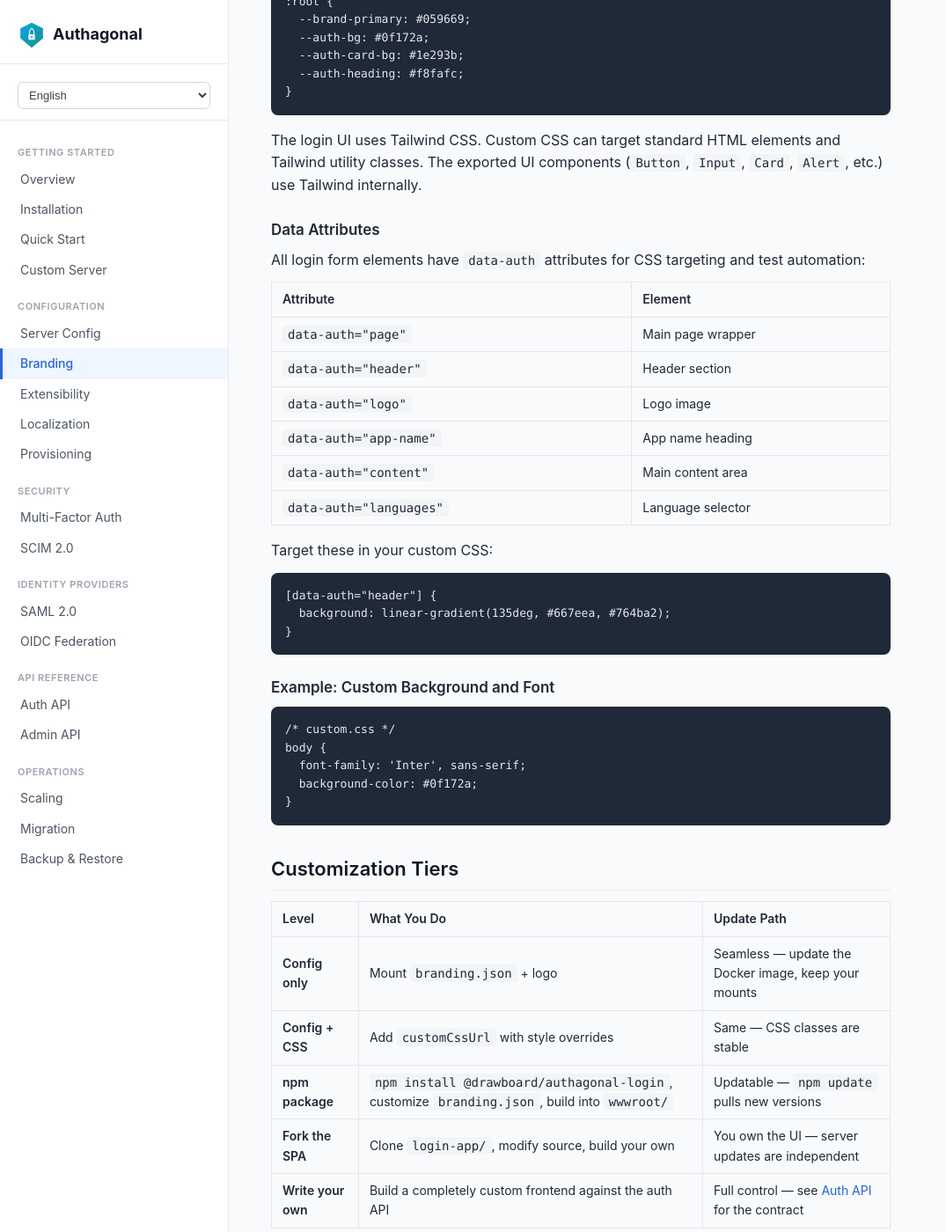
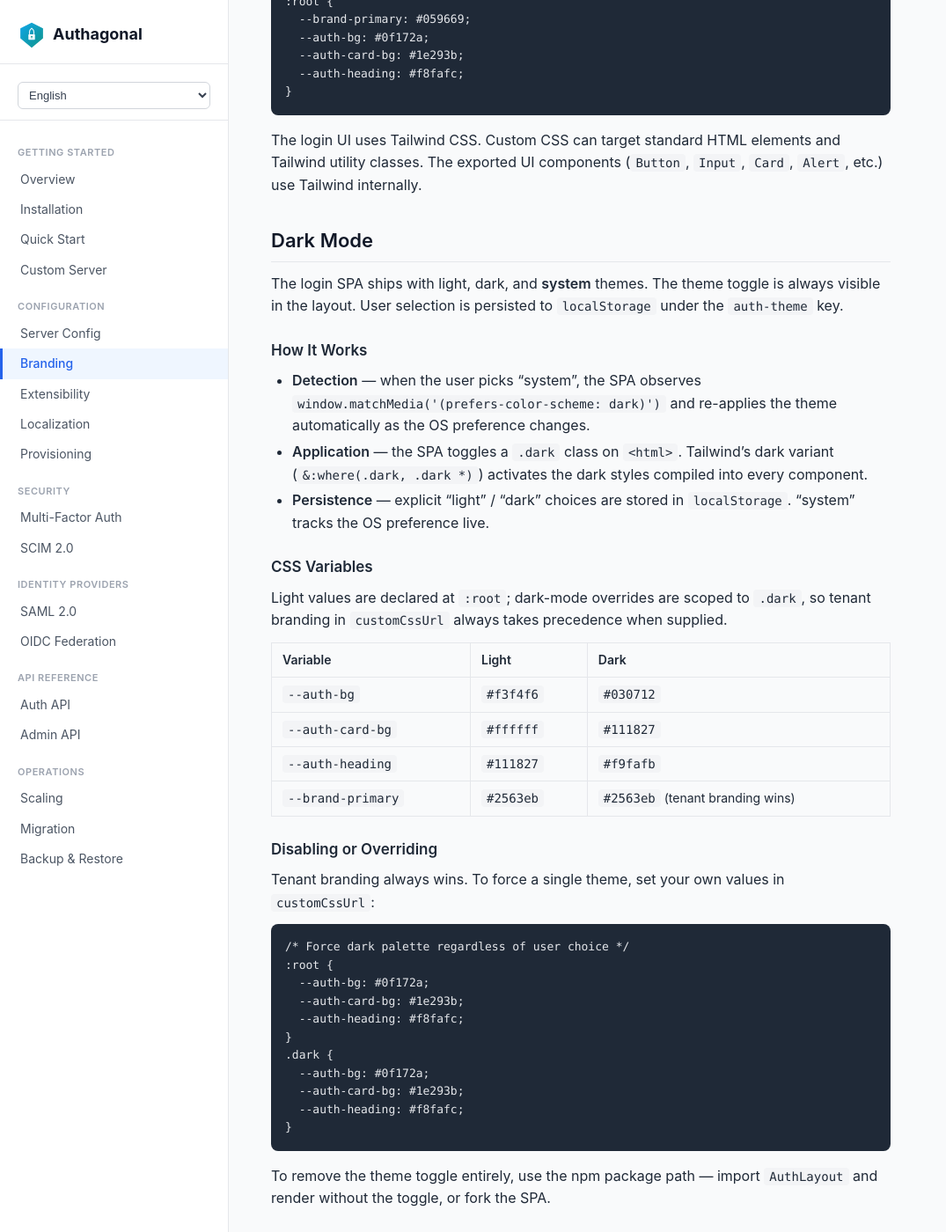
Before and after one commit to DrawboardLtd/authagonal, a Jekyll site: the page built from docs/branding.md, in a window 1280 px wide and 1400 px high, scrolled down 2867 px. Shown: the whole window at 88% size, without its empty margins (0-1075 px from the left). Built offline with Jekyll 4.4.1, drawn with Linux system fonts in a browser that asks for light colours.

Commit message:
Add dark mode, scope management, dynamic client registration, and front-channel logout support
- Implemented dark mode in login SPA with light/dark/system theme selection and persistence via localStorage
- Added OAuth scope management API for runtime custom scope administration (RFC 7591 registration endpoint)
- Implemented dynamic client registration (RFC 7591) endpoint with optional gating via configuration
- Implemented front-channel logout (RFC 7711) with configurable session requirements per client
- Added token revocation tracking with persistent revocation list consulted by introspection endpoint
- Added custom user attributes support on AuthUser for tenant-specific metadata
- Added client audience field that flows into access tokens
- Expanded discovery document to dynamically advertise custom scopes and registration endpoint
- Added comprehensive documentation for scope management, client registration, and front-channel logout flows

````diff
--- a/demos/custom-server/login-app/package.json
+++ b/demos/custom-server/login-app/package.json
@@ -7,7 +7,7 @@
     "build": "tsc -b && vite build"
   },
   "dependencies": {
-    "@drawboard/authagonal-login": "0.1.86",
+    "@drawboard/authagonal-login": "0.1.87",
     "react": "^19.2.4",
     "react-dom": "^19.2.4",
     "react-router-dom": "^7.13.2"
--- a/docs/branding.md
+++ b/docs/branding.md
@@ -107,6 +107,47 @@ Override them in your custom CSS:
 
 The login UI uses Tailwind CSS. Custom CSS can target standard HTML elements and Tailwind utility classes. The exported UI components (`Button`, `Input`, `Card`, `Alert`, etc.) use Tailwind internally.
 
+## Dark Mode
+
+The login SPA ships with light, dark, and **system** themes. The theme toggle is always visible in the layout. User selection is persisted to `localStorage` under the `auth-theme` key.
+
+### How It Works
+
+- **Detection** — when the user picks "system", the SPA observes `window.matchMedia('(prefers-color-scheme: dark)')` and re-applies the theme automatically as the OS preference changes.
+- **Application** — the SPA toggles a `.dark` class on `<html>`. Tailwind's dark variant (`&:where(.dark, .dark *)`) activates the dark styles compiled into every component.
+- **Persistence** — explicit "light" / "dark" choices are stored in `localStorage`. "system" tracks the OS preference live.
+
+### CSS Variables
+
+Light values are declared at `:root`; dark-mode overrides are scoped to `.dark`, so tenant branding in `customCssUrl` always takes precedence when supplied.
+
+| Variable | Light | Dark |
+|---|---|---|
+| `--auth-bg` | `#f3f4f6` | `#030712` |
+| `--auth-card-bg` | `#ffffff` | `#111827` |
+| `--auth-heading` | `#111827` | `#f9fafb` |
+| `--brand-primary` | `#2563eb` | `#2563eb` (tenant branding wins) |
+
+### Disabling or Overriding
+
+Tenant branding always wins. To force a single theme, set your own values in `customCssUrl`:
+
+```css
+/* Force dark palette regardless of user choice */
+:root {
+  --auth-bg: #0f172a;
+  --auth-card-bg: #1e293b;
+  --auth-heading: #f8fafc;
+}
+.dark {
+  --auth-bg: #0f172a;
+  --auth-card-bg: #1e293b;
+  --auth-heading: #f8fafc;
+}
+```
+
+To remove the theme toggle entirely, use the npm package path — import `AuthLayout` and render without the toggle, or fork the SPA.
+
 ### Data Attributes
 
 All login form elements have `data-auth` attributes for CSS targeting and test automation:
--- a/login-app/package.json
+++ b/login-app/package.json
@@ -1,6 +1,6 @@
 {
   "name": "@drawboard/authagonal-login",
-  "version": "0.1.86",
+  "version": "0.1.87",
   "description": "Default login UI for Authagonal — runtime-configurable via branding.json",
   "type": "module",
   "license": "MIT",
````
Also changed, not shown: docs/client-registration.md (added, +114 -0 lines), docs/front-channel-logout.md (added, +105 -0 lines), docs/scopes.md (added, +130 -0 lines), CHANGELOG.md, README.md, 1 other file.
